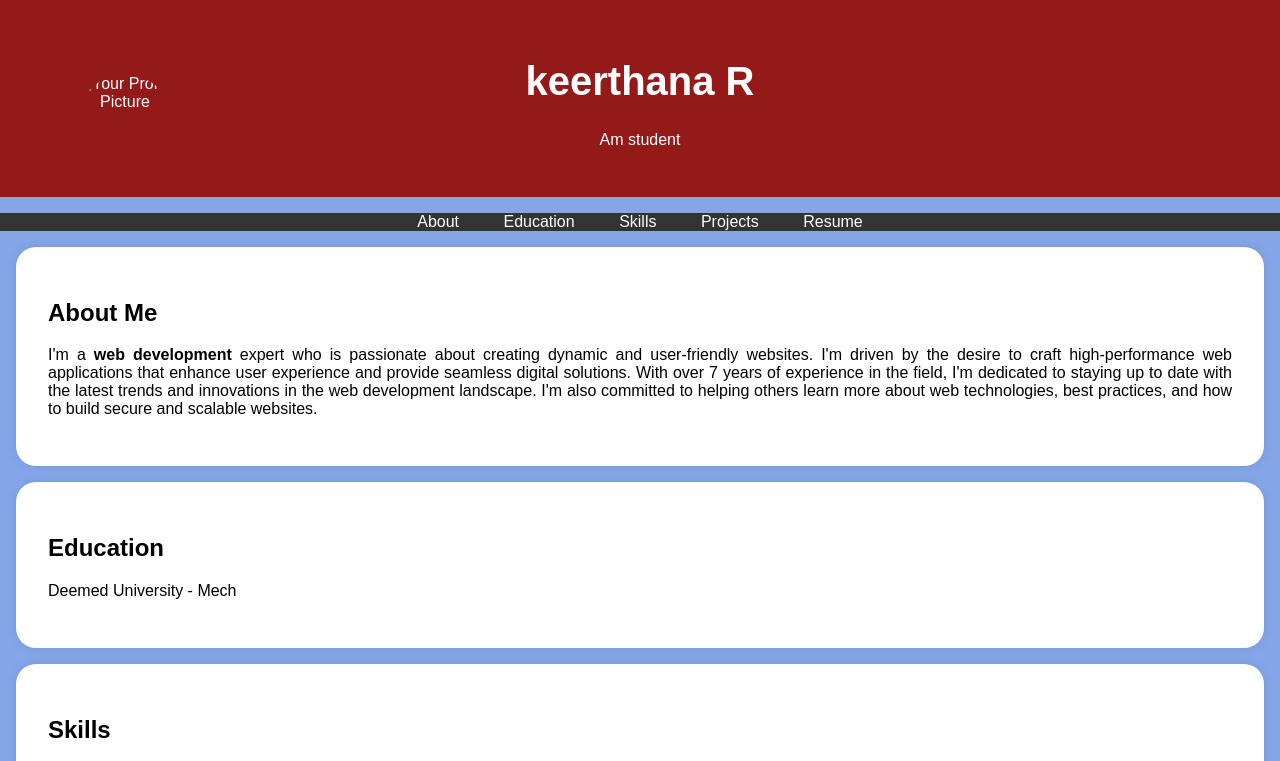
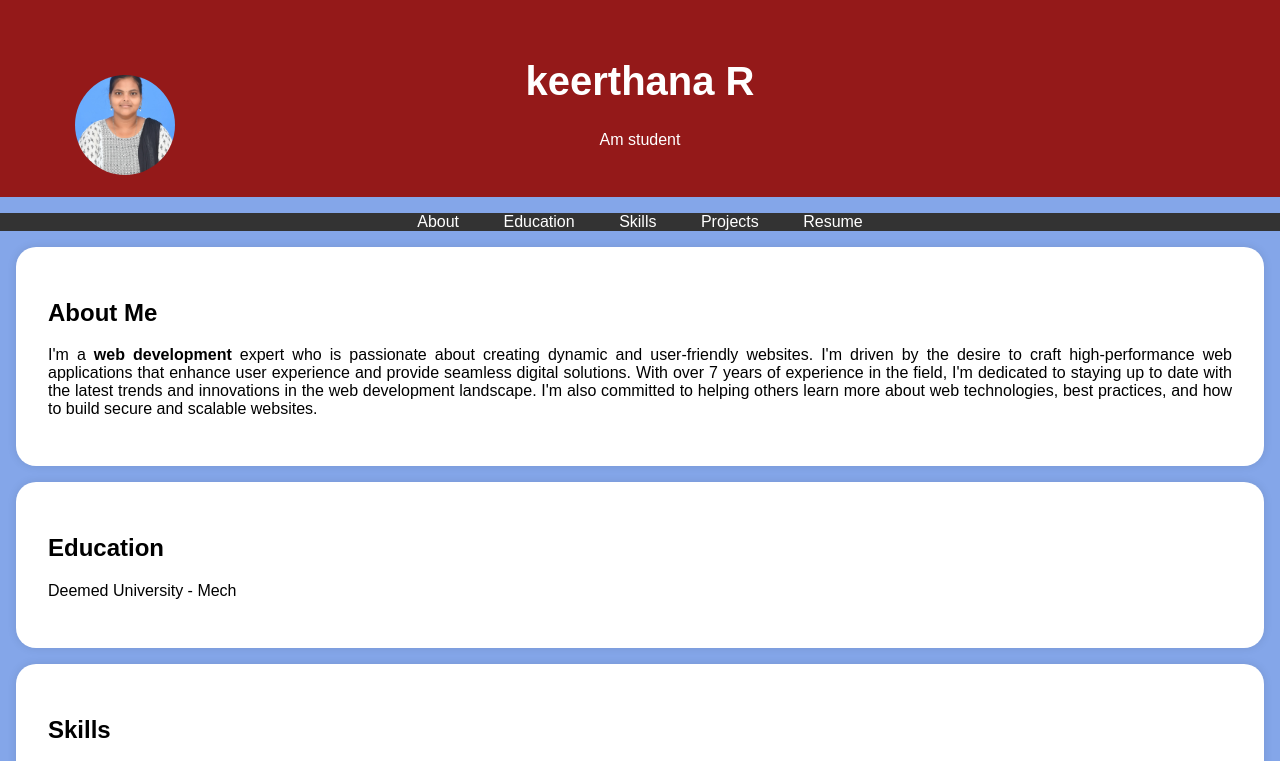
Before and after one commit to keerthana-1811/Digital-portfolio, a plain HTML site: page index.html in a window 1280 px wide. Shown: the top 761 px of the page. Drawn offline with Linux system fonts and the light colour scheme.

Commit message:
Update index.html

```diff
--- a/index.html
+++ b/index.html
@@ -95,7 +95,7 @@
     <header>
         <div class="header-content">
             <!-- Add your profile picture here -->
-            <img src="image.jpg" alt="Your Profile Picture" class="profile-picture">
+            <img src="keerthi.jpg" alt="Your Profile Picture" class="profile-picture">
             <h1>keerthana R</h1>
             <p>Am student</p>
         </div>
```
